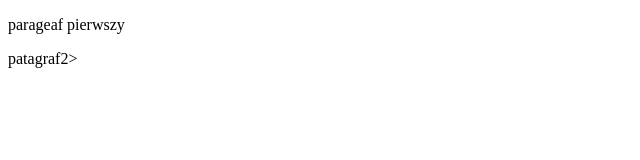
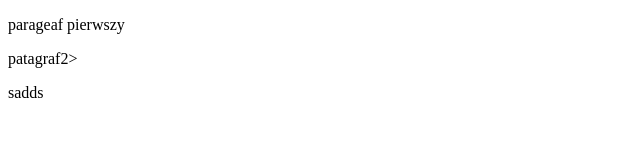
Before and after one commit to MrLeibo/MrLeibo.github.io-, a plain HTML site: page index.html in a window 1280 px wide. Shown: the full height of the page, 0-640 px from the left. Drawn offline with Linux system fonts and the light colour scheme.

Commit message:
nowa zmiana

```diff
--- a/index.html
+++ b/index.html
@@ -7,5 +7,6 @@
 <body>
   <p>parageaf pierwszy</p>
   <p> patagraf2></p>
+  <p>sadds</p>
 </body>
 </html>
```
